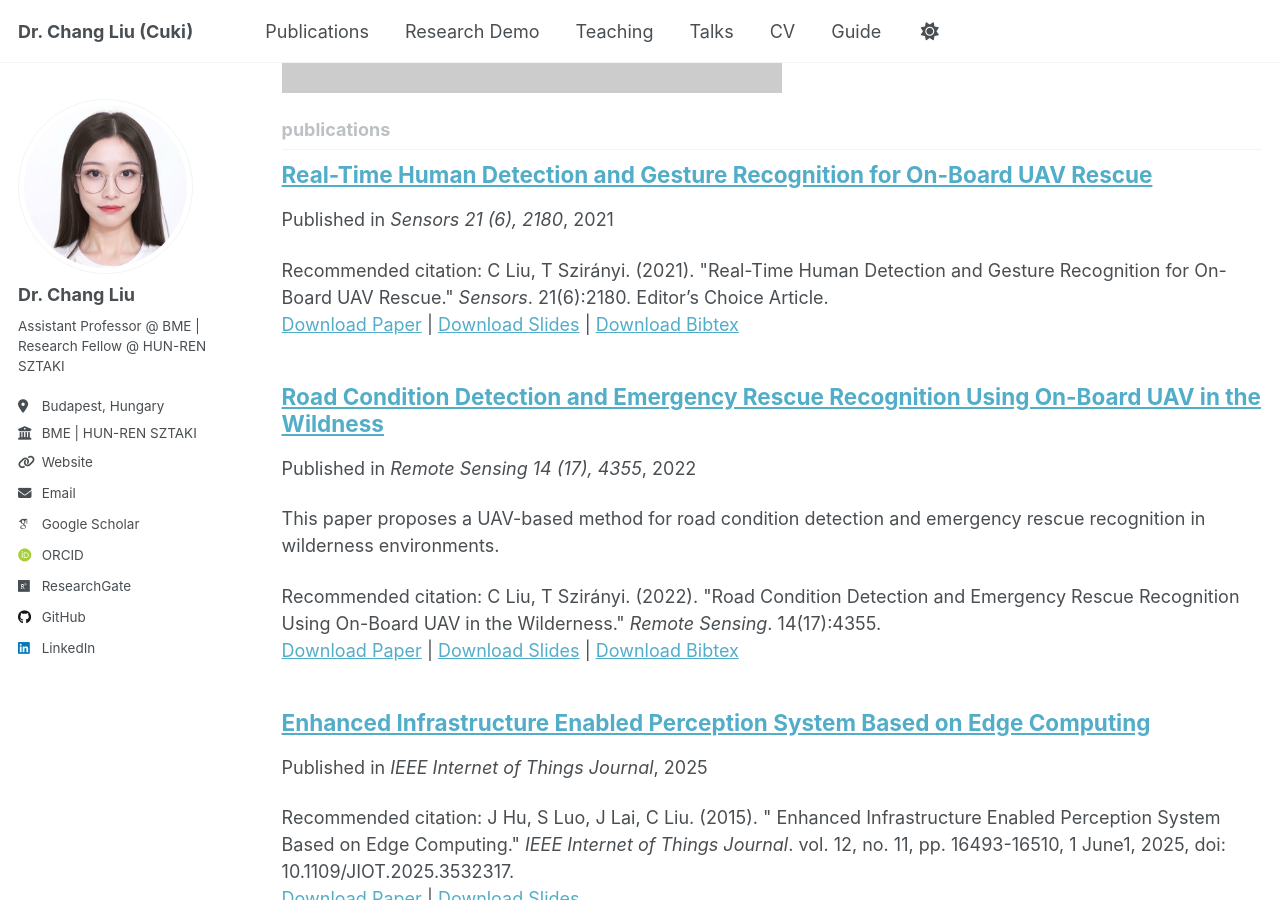
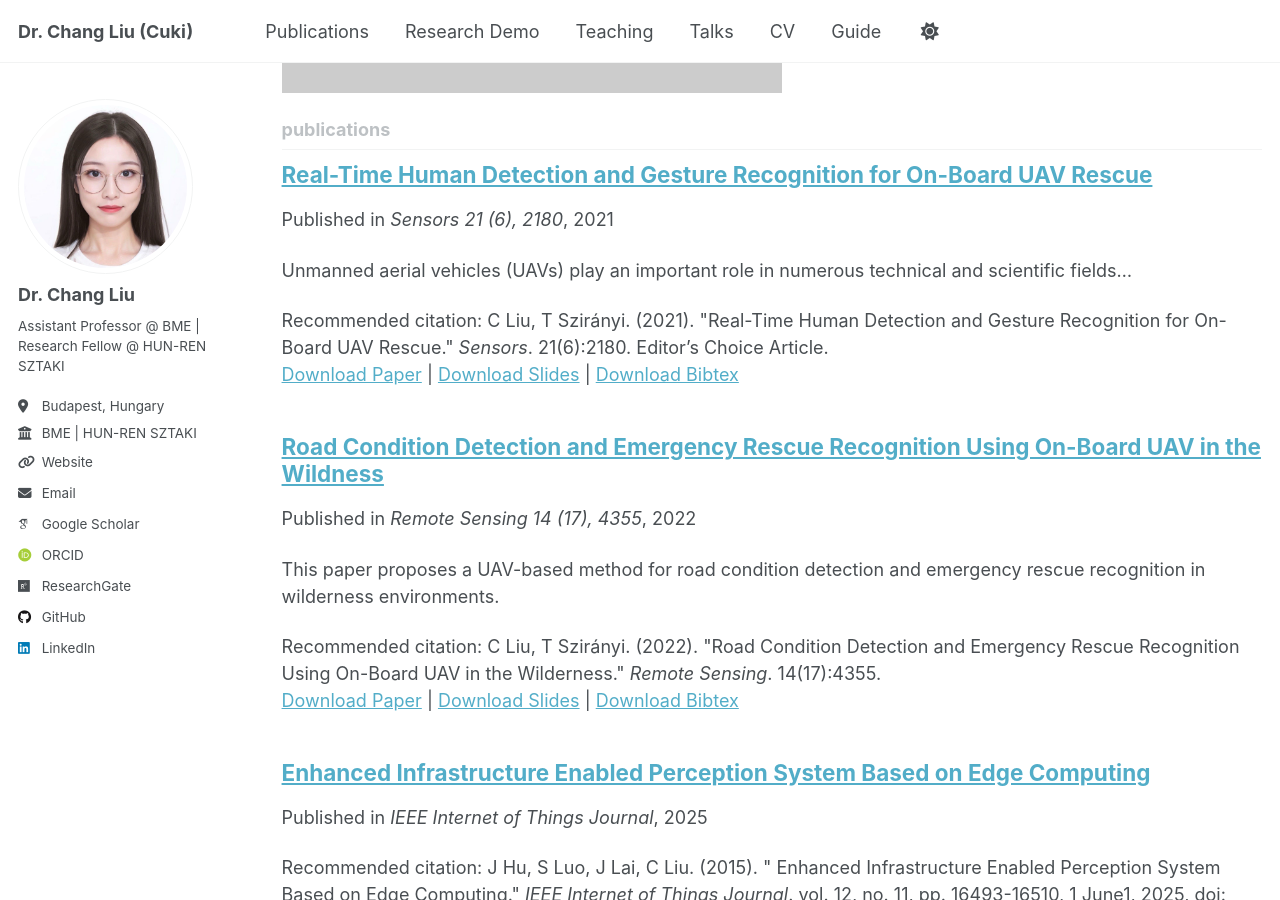
Before and after one commit to ChangLiu-bp/changliu-bp.github.io, a Jekyll site: the page built from _pages/collection-archive.html, in a window 1280 px wide and 900 px high, scrolled down 992 px. Built offline with Jekyll 4.4.1, drawn with Linux system fonts in a browser that asks for light colours; some web fonts are replaced; a script that is not in the unit is left out; a file with an impossible date is left out.

Commit message:
Update 2009-10-01-paper-title-number-1.md

```diff
--- a/_publications/2009-10-01-paper-title-number-1.md
+++ b/_publications/2009-10-01-paper-title-number-1.md
@@ -3,11 +3,11 @@ title: "Real-Time Human Detection and Gesture Recognition for On-Board UAV Rescu
 collection: publications
 category: journal
 permalink: /publication/2009-10-01-paper-title-number-1
-excerpt: ''
+excerpt:  "Unmanned aerial vehicles (UAVs) play an important role in numerous technical and scientific fields..."
 date: 2021-02-19
 venue: "Sensors 21 (6), 2180"
 slidesurl: 'http://academicpages.github.io/files/slides1.pdf'
-paperurl: '[http://academicpages.github.io/files/sensors-21-02180-v2.pdf](https://www.mdpi.com/1424-8220/21/6/2180)'
+paperurl: 'https://www.mdpi.com/1424-8220/21/6/2180'
 bibtexurl: 'http://academicpages.github.io/files/bibtex1.bib'
 citation: 'C Liu, T Szirányi. (2021). "Real-Time Human Detection and Gesture Recognition for On-Board UAV Rescue." <i>Sensors</i>. 21(6):2180. Editor’s Choice Article.'
 ---
```
